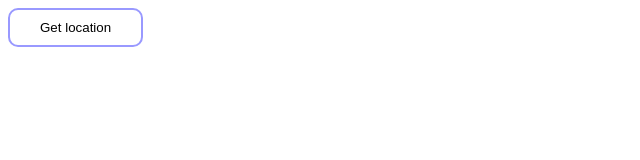
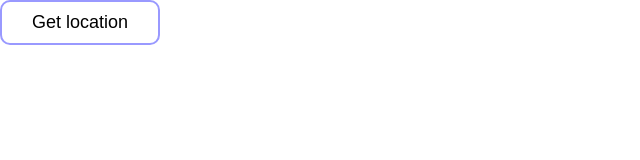
Before and after one commit to daniel-lundin/lotplot, a plain HTML site: page index.html in a window 1280 px wide. Shown: the whole page, without its empty margins (0-640 px from the left). Drawn offline with Linux system fonts and the light colour scheme.

Commit message:
normalize

```diff
--- a/index.html
+++ b/index.html
@@ -3,6 +3,11 @@
     <meta name="viewport" content="width=device-width, initial-scale=1">
   </head>
 <style>
+* {
+  margin: 0;
+  padding: 0;
+  font-size: 18px;
+}
   button {
     padding: 10px 30px;
     background: none;
```
